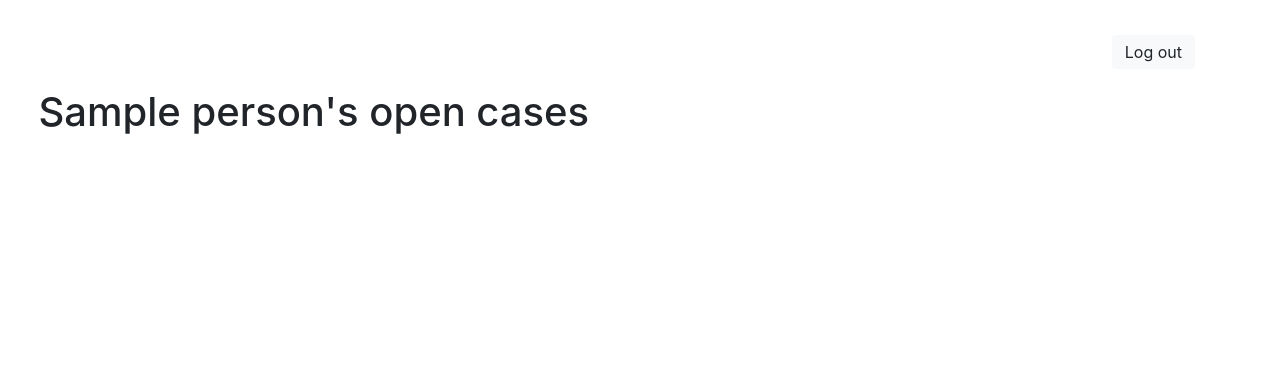
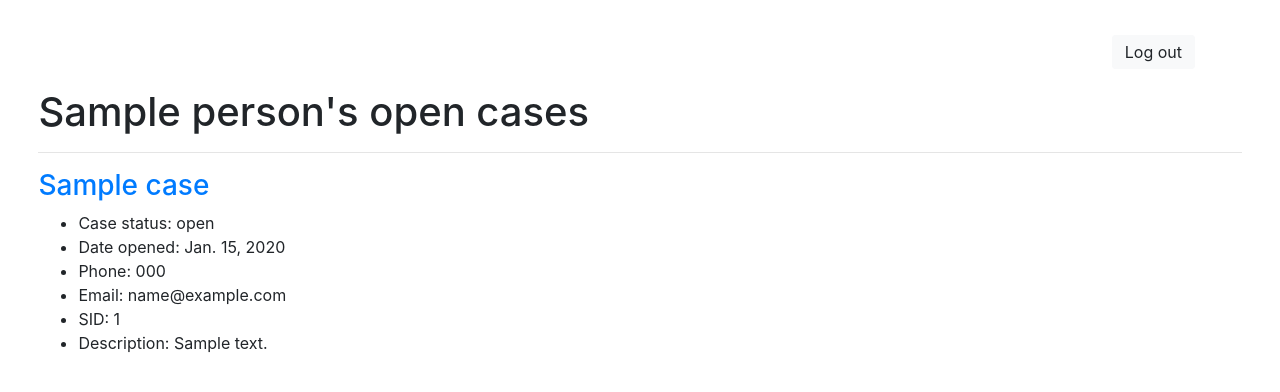
Before and after one commit to Svetlitski/sao-case-management, a Django app: a page that uses cases/templates/cases/persondetail.html in a window 1280 px wide. Shown: the top 392 px of the page. Run offline with Django 3.2, Linux system fonts and the light colour scheme; a user stored in the database is signed in; tables that the repository leaves empty hold one stand-in row (values such as "Sample post"); some libraries are stand-ins or nearby versions.

Commit message:
Cases now can have multiple caseworkers and multiple divisions. Caseworker index no longer accessible, instead link directly from home to list of all cases. Added case update view. Significant amount of dead code still present that needs to be removed.

```diff
--- a/cases/admin.py
+++ b/cases/admin.py
@@ -13,10 +13,10 @@ class PersonAdmin(admin.ModelAdmin):
 
 @admin.register(Case)
 class CaseAdmin(admin.ModelAdmin):
-    fields = ['division', 'caseworker', 'client_name',
+    fields = ['divisions', 'caseworkers', 'client_name',
               'client_email', 'client_phone', 'client_SID',
               'incident_description', 'isOpen', 'close_date']
-    list_display = ('division', 'caseworker',
+    list_display = ('get_divisions_display',
                     'open_date', 'client_name', 'isOpen')
-    list_filter = ['open_date', 'isOpen', 'division']
+    list_filter = ['open_date', 'isOpen', 'divisions']
     search_fields = ['incident_description']
--- a/cases/models.py
+++ b/cases/models.py
@@ -3,6 +3,7 @@ from django.forms import ModelForm
 from django.utils.text import slugify
 from phonenumber_field.modelfields import PhoneNumberField
 from django.contrib.auth.models import User
+from multiselectfield import MultiSelectField
 
 
 ACADEMIC = 'ACA'
@@ -60,17 +61,22 @@ class Case(models.Model):
         'date case was closed', default=None, blank=True, null=True)
     caseworkers = models.ManyToManyField(
         Person, blank=True)
-    division = models.CharField(
-        max_length=3, choices=DIVISION_CHOICES, default=ACADEMIC)
+    divisions = MultiSelectField(choices=DIVISION_CHOICES, blank=True)
     isOpen = models.BooleanField('case open?', default=True)
+    slug = models.SlugField(max_length=30, default="")
+
+    def save(self, *args, **kwargs):
+        if not self.slug:
+            self.slug = slugify(self.client_SID)
+        super().save()
 
     def __str__(self):
-        return self.client_name + ", " + self.open_date.__str__() + ", " + self.division
+        return self.client_name + ", " + self.open_date.__str__() + ", " + self.divisions.__str__()
 
 
 class IntakeForm(ModelForm):
     class Meta:
         model = Case
-        fields = ['division', 'client_name',
+        fields = ['divisions', 'client_name',
                   'client_email', 'client_phone', 'client_SID',
                   'incident_description']
--- a/cases/templates/cases/home.html
+++ b/cases/templates/cases/home.html
@@ -5,7 +5,7 @@
 {% block body %}
 	<h1 id="homeH1"> SAO Case Management System</h1>
 	{% buttons %}
-		<h2><a  id="btnCaseworkers" class="btn btn-outline-primary btn-lg btn-block"  href="{% url 'cases:index'%}">Caseworkers</a></h2>
+		<h2><a  id="btnCases" class="btn btn-outline-primary btn-lg btn-block"  href="{% url 'cases:detail' caseworker.slug %}">Cases</a></h2>
 		<h2><a id="btnIntake" class="btn btn-outline-warning btn-lg btn-block" href="{% url 'cases:intake'%}">Intake form</a></h2>
 	{% endbuttons %}
 {% endblock %}
--- a/cases/templates/cases/persondetail.html
+++ b/cases/templates/cases/persondetail.html
@@ -6,11 +6,10 @@
 	<h1>{{ person.name }}'s open cases</h1>
 
 	{% if error_message %}<p><strong>{{ error_message }}</strong></p>{% endif %}
-	{% if user.username == person.name %}
 	{% for case in person.case_set.all %}
 		{% if case.isOpen %}
 		<hr>
-		<h3>{{case.client_name}}</h3>
+		<h3><a href="{% url 'cases:case_update' case.slug %}">{{case.client_name}}</a></h3>
 		<ul>
 			<li>Case status: {{ case.isOpen|yesno:"open,closed" }}</li>
 			<li>Date opened: {{ case.open_date }}</li>
@@ -21,5 +20,4 @@
 		</ul>
 		{% endif %}
 	{% endfor %}
-	{% endif %}
 {% endblock %}
--- a/cases/urls.py
+++ b/cases/urls.py
@@ -6,7 +6,8 @@ urlpatterns = [
     path('login/', views.OfficeLoginView.as_view(), name='login'),
     path('', views.HomeView.as_view(), name='home'),
     path('logout', views.logout_view, name='logout'),
-    path('caseworkers/', views.IndexView.as_view(), name='index'),
+    #path('caseworkers/', views.IndexView.as_view(), name='index'),
     path('intake/', views.IntakeView.as_view(), name='intake'),
+    path('case/<str:slug>/', views.CaseUpdateView.as_view(), name='case_update'),
     path('<str:slug>/', views.PersonDetailView.as_view(), name='detail'),
 ]
--- a/cases/views.py
+++ b/cases/views.py
@@ -3,8 +3,9 @@ from django.contrib.auth.mixins import LoginRequiredMixin
 from django.contrib.auth.views import LoginView
 from django.contrib.auth import logout
 from django.shortcuts import redirect
+from django.forms import DateInput
 
-from .models import Person, IntakeForm
+from .models import Person, IntakeForm, Case
 
 
 # Caseworker login page
@@ -34,6 +35,10 @@ class PersonDetailView(LoginRequiredMixin, generic.DetailView):
     model = Person
     template_name = 'cases/persondetail.html'
 
+class CaseUpdateView(LoginRequiredMixin, generic.UpdateView):
+    model = Case
+    fields=['incident_description', 'isOpen', 'close_date']
+    template_name = 'cases/caseupdate.html'
 
 # Intake form
 class IntakeView(LoginRequiredMixin, generic.FormView):
@@ -50,3 +55,7 @@ class IntakeView(LoginRequiredMixin, generic.FormView):
 # Homepage reached after login
 class HomeView(IndexView):
     template_name = 'cases/home.html'
+    context_object_name = 'caseworker'
+
+    def get_queryset(self):
+        return Person.objects.get(account=self.request.user)
```
Also changed, not shown: cases/templates/cases/caseupdate.html (added, +15 -0 lines), cases/migrations/0004_auto_20180406_2139.py (added), cases/migrations/0005_auto_20180412_0100.py (added), cases/migrations/0006_auto_20180412_0102.py (added), cases/migrations/0007_auto_20180412_0103.py (added), cases/migrations/0008_case_slug.py (added).
